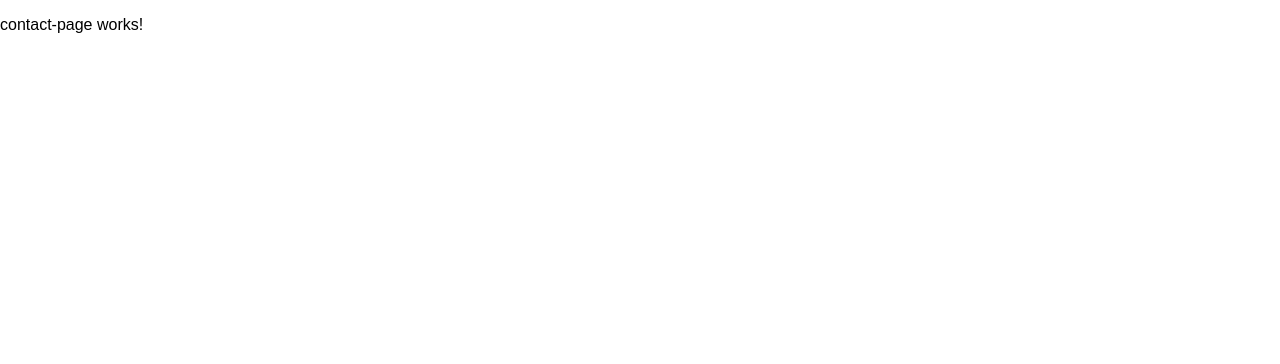
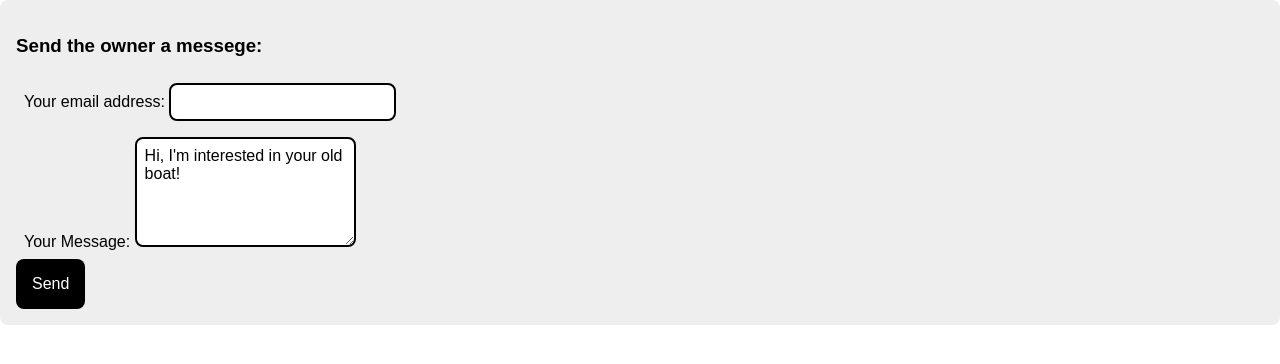
Before and after one commit to shone26/buy-and-sell, an Angular app in the folder FrontEnd/: page /contact/123 in a window 1280 px wide. Shown: the top 364 px of the page. Built offline with nearby package versions, Linux system fonts and the light colour scheme.

Commit message:
create contact seller page

```diff
--- a/FrontEnd/src/app/app.component.ts
+++ b/FrontEnd/src/app/app.component.ts
@@ -3,6 +3,7 @@ import { RouterOutlet } from '@angular/router';
 import { ListingsPageComponent } from "./listings-page/listings-page.component";
 import { RouterLink } from '@angular/router';
 import { CommonModule } from '@angular/common';
+
 
 
 @Component({
--- a/FrontEnd/src/app/contact-page/contact-page.component.html
+++ b/FrontEnd/src/app/contact-page/contact-page.component.html
@@ -1 +1,20 @@
-<p>contact-page works!</p>
+<div class="content-box">
+    <h3>Send the owner a messege:</h3>
+    <div>
+        <label>
+            Your email address:
+            <input name="email" [(ngModel)]="email" />
+        </label>
+    </div>
+    <div>
+        <label>
+            Your Message:
+            <textarea
+            name="messege"
+            rows="5"
+            cols="20"
+            [(ngModel)]="message"></textarea>
+        </label>
+    </div>
+    <button (click)="sendMessege()">Send</button>
+</div>
--- a/FrontEnd/src/app/contact-page/contact-page.component.ts
+++ b/FrontEnd/src/app/contact-page/contact-page.component.ts
@@ -1,12 +1,35 @@
 import { Component } from '@angular/core';
+import { ActivatedRoute, Router } from '@angular/router';
+import { Listing } from '../types';
+import { fakeListings } from '../fake-data';
+import { FormsModule } from '@angular/forms';
+
 
 @Component({
   selector: 'app-contact-page',
   standalone: true,
-  imports: [],
+  imports: [FormsModule],
   templateUrl: './contact-page.component.html',
   styleUrl: './contact-page.component.css'
 })
-export class ContactPageComponent {
+export class ContactPageComponent{
+  email: string = '';
+  message: string = '';
+  listing: Listing | undefined;
 
+  constructor(
+    private route: ActivatedRoute,
+    private router: Router,
+  ){}
+
+  ngOnInit(): void{
+
+    const id = this.route.snapshot.paramMap.get('id');
+    this.listing = fakeListings.find(listing => listing.id === id) ;
+    this.message = `Hi, I'm interested in your ${this.listing?.name?.toLowerCase()}!`;
+  }
+  sendMessege(): void{
+    alert('Your messege has been sent!');
+    this.router.navigateByUrl('/listings');
+  }
 }
--- a/FrontEnd/src/app/listing-detail-page/listing-detail-page.component.html
+++ b/FrontEnd/src/app/listing-detail-page/listing-detail-page.component.html
@@ -4,7 +4,7 @@
     </a>
     <h2>{{ listing?.name }}</h2>
     <p>{{ listing?.description }}</p>
-    <p>{{ listing?.price }}</p>
+    <p>${{ listing?.price }}</p>
     <a routerLink="/contact/{{ listing?.id }}">
         <button>Contact</button>
     </a>
--- a/FrontEnd/src/app/listing-detail-page/listing-detail-page.component.ts
+++ b/FrontEnd/src/app/listing-detail-page/listing-detail-page.component.ts
@@ -3,6 +3,7 @@ import { ActivatedRoute } from '@angular/router';
 import { fakeListings } from '../fake-data';
 import { Listing } from '../types';
 import { RouterLink } from '@angular/router';
+import { Router } from 'express';
 
 @Component({
   selector: 'app-listing-detail-page',
@@ -16,10 +17,11 @@ export class ListingDetailPageComponent implements OnInit {
 
   constructor(
     private route:  ActivatedRoute,
+
   ) { }
 
   ngOnInit(): void {
-    const id = this.route.snapshot.paramMap.get('id');
+    const id = this.route.snapshot.paramMap.get('id'); //pull the listing ID out of the URL parameter
     this.listing = fakeListings.find(listing => listing.id === id);
   }
 }
```
